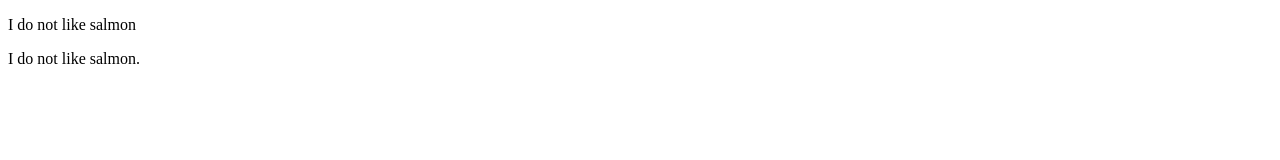
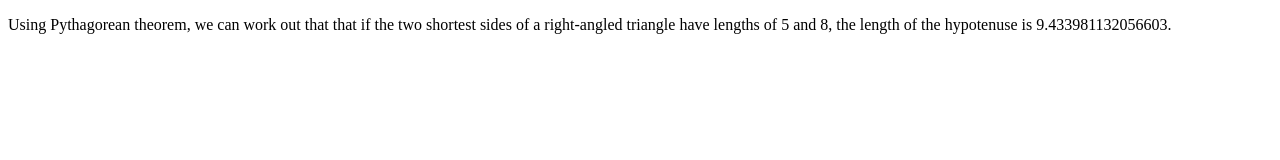
Before and after one commit to Toby-byte/MDN-javascript-exercises, a plain HTML site: page task 3 - Strings/views/index.html in a window 1280 px wide. Drawn offline with Linux system fonts and the light colour scheme.

Commit message:
opg 3.4 færdig

```diff
--- /dev/null
+++ b/task 3 - Strings/js/app4.js
@@ -0,0 +1,16 @@
+const theorem = 'Pythagorean theorem';
+
+const a = 5;
+const b = 8;
+
+const myString = `Using ${theorem}, we can work out that that if the two shortest sides of a right-angled triangle have lengths of ${a} and ${b}, the length of the hypotenuse is ${Math.sqrt(Math.pow(a, 2) + Math.pow(b, 2))}.`;
+
+section = document.querySelector("section.preview");
+
+// Don't edit the code below here!
+
+section.innerHTML = ' ';
+const para1 = document.createElement('p');
+para1.textContent = myString;
+
+section.appendChild(para1);
--- a/task 3 - Strings/views/index.html
+++ b/task 3 - Strings/views/index.html
@@ -4,7 +4,7 @@
     <meta charset="UTF-8">
     <meta name="viewport" content="width=device-width, initial-scale=1.0">
     <link rel="stylesheet" href="/task 3 - Strings/css/style.css">
-    <script src="/task 3 - Strings/js/app3.js" defer></script>
+    <script src="/task 3 - Strings/js/app4.js" defer></script>
     <title>Document</title>
 </head>
 <body>
```
Also changed, not shown: task 4 - Arrays/views/index.html (+2 -0 lines), task 3 - Strings/readme.txt.
